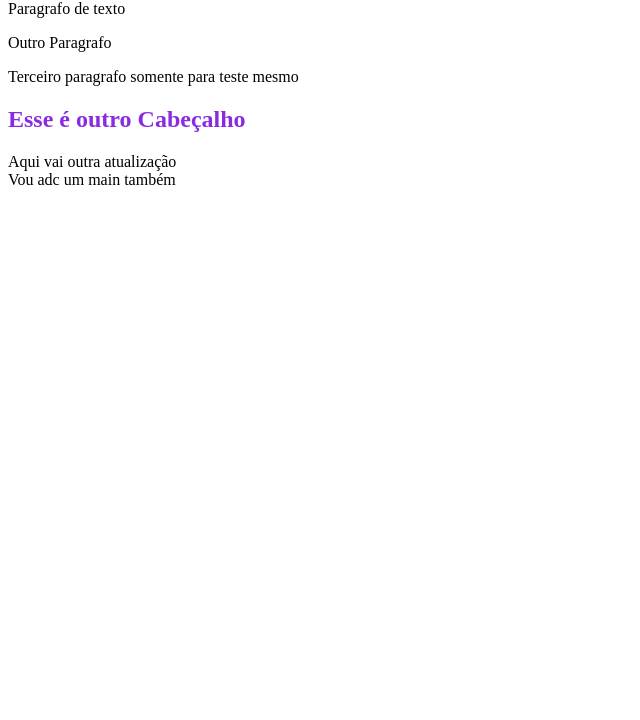
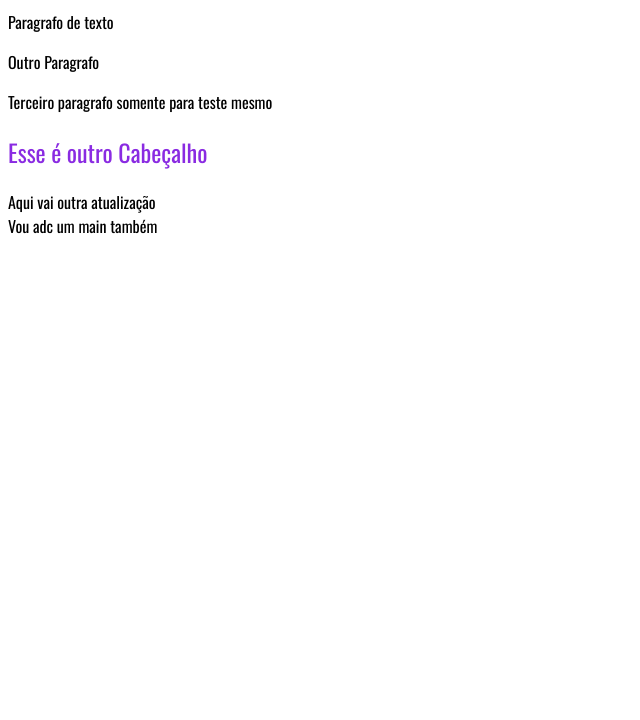
Before and after one commit to GuilhermeRigoto/html-project, a plain HTML site: page index.html in a window 1280 px wide. Shown: the part 80-800 px from the top of the page, without its empty margins (0-640 px from the left). Drawn offline with nearby package versions, Linux system fonts and the light colour scheme.

Commit message:
alt font

```diff
--- a/index.html
+++ b/index.html
@@ -5,6 +5,9 @@
     <meta name="viewport" content="width=device-width, initial-scale=1.0">
     <link rel="stylesheet" href="style.css">
     <title>Document</title>
+    <link rel="preconnect" href="https://fonts.googleapis.com">
+    <link rel="preconnect" href="https://fonts.gstatic.com" crossorigin>
+    <link href="https://fonts.googleapis.com/css2?family=Oswald:wght@200..700&display=swap" rel="stylesheet">
 </head>
 <body>
     <h1> Cabeçalho</h1>
--- a/style.css
+++ b/style.css
@@ -1,3 +1,9 @@
+*{
+    font-family: "Oswald", sans-serif;
+    font-optical-sizing: auto;
+    font-weight: normal;
+    font-style: normal;}
+
 h1{
 color: green;
 
```
